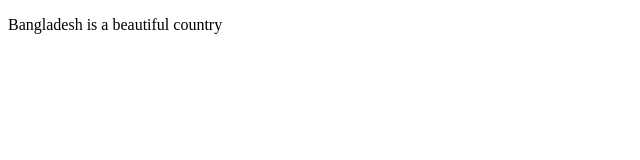
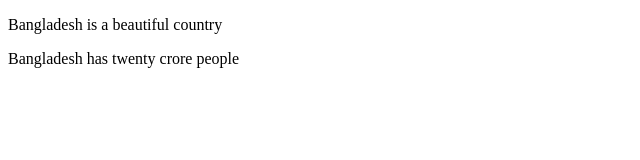
Before and after one commit to saifanmustafa/my-first-web-site, a plain HTML site: page index.html in a window 1280 px wide. Shown: the whole page, without its empty margins (0-640 px from the left). Drawn offline with Linux system fonts and the light colour scheme.

Commit message:
this is second blog

```diff
--- a/index.html
+++ b/index.html
@@ -8,6 +8,7 @@
 </head>
 <body>
 <p> Bangladesh is a beautiful country</p>
+<p> Bangladesh has twenty crore people</p>
 
 
 
```
